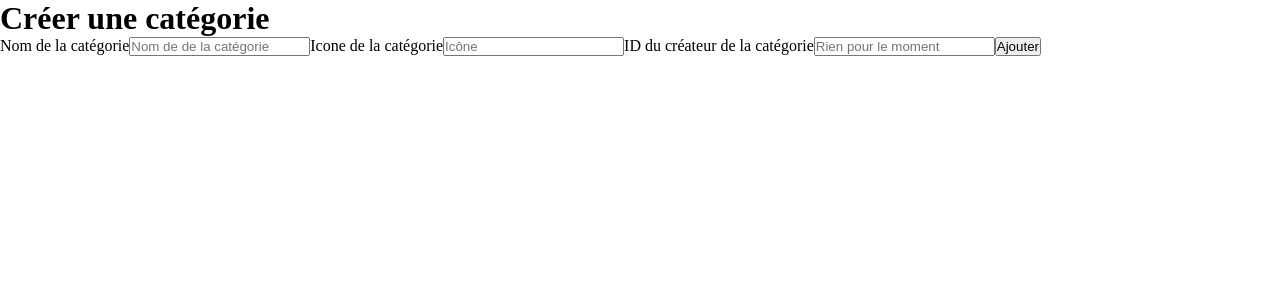
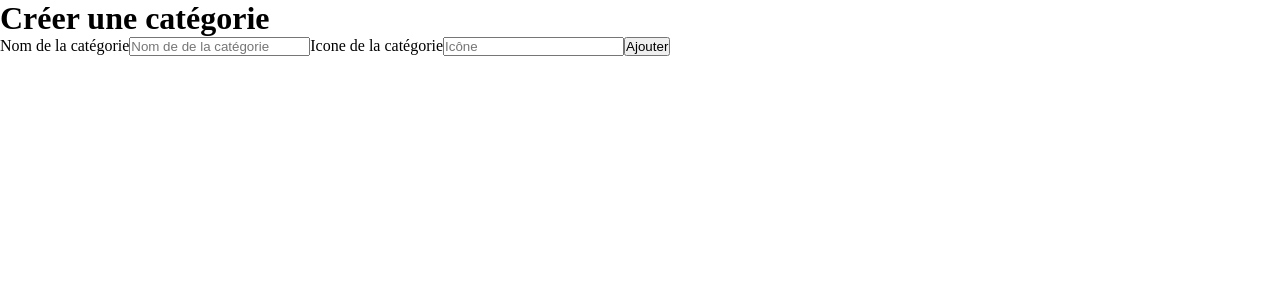
Before and after one commit to BaptisteFredj/project_budget_js, a React (Vite) app in the folder client/: page /categories_form in a window 1280 px wide. Shown: the top 300 px of the page. Built offline with nearby package versions, Linux system fonts and the light colour scheme; no server answers.

Commit message:
fix: removed user_id input from category form add 1 as id for every category until token is set up

```diff
--- a/client/src/main.jsx
+++ b/client/src/main.jsx
@@ -88,8 +88,7 @@ const router = createBrowserRouter([
           const formData = await request.formData();
           const name = formData.get("name");
           const icon = formData.get("icon");
-          const userId = formData.get("userId");
-          await addCategory(name, icon, userId);
+          await addCategory(name, icon);
           return redirect(`/categories`);
         },
       },
--- a/client/src/pages/CategoryForm.jsx
+++ b/client/src/pages/CategoryForm.jsx
@@ -4,16 +4,12 @@ import { Form } from "react-router-dom";
 function CategoryForm() {
   const [name, setName] = useState("");
   const [icon, setIcon] = useState("");
-  const [userId, setUserId] = useState("");
 
   const handleNameChange = (event) => {
     setName(event.target.value);
   };
   const handleIconChange = (event) => {
     setIcon(event.target.value);
-  };
-  const handleUserIdChange = (event) => {
-    setUserId(event.target.value);
   };
 
   return (
@@ -38,15 +34,6 @@ function CategoryForm() {
           value={icon}
           onChange={handleIconChange}
         />
-        <label htmlFor="userId">ID du créateur de la catégorie</label>
-        <input
-          type="text"
-          id="userId"
-          name="userId"
-          placeholder="Rien pour le moment"
-          value={userId}
-          onChange={handleUserIdChange}
-        />
         <button type="submit">Ajouter</button>
       </Form>
     </>
--- a/client/src/services/request.js
+++ b/client/src/services/request.js
@@ -25,9 +25,9 @@ export function getCategory(id) {
 }
 
 // Create a category
-export function addCategory(name, icon, userId) {
+export function addCategory(name, icon) {
   return axios
-    .post(`${url}/api/categories`, { name, icon, user_id: userId })
+    .post(`${url}/api/categories`, { name, icon })
     .then((response) => response.data)
     .catch((error) => {
       console.error(error);
```
Also changed, not shown: 1 other file (tests, documents, lock files or other folders).
